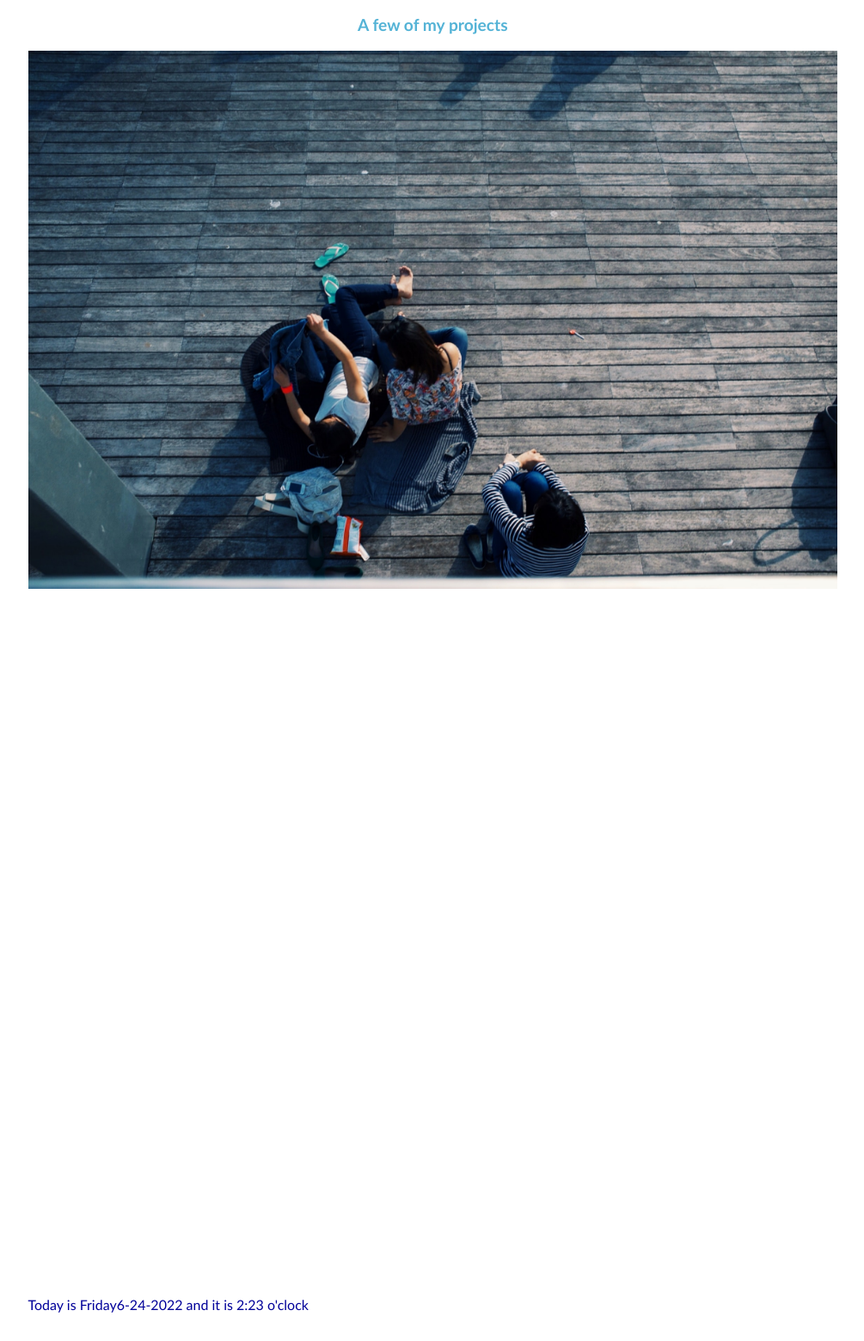
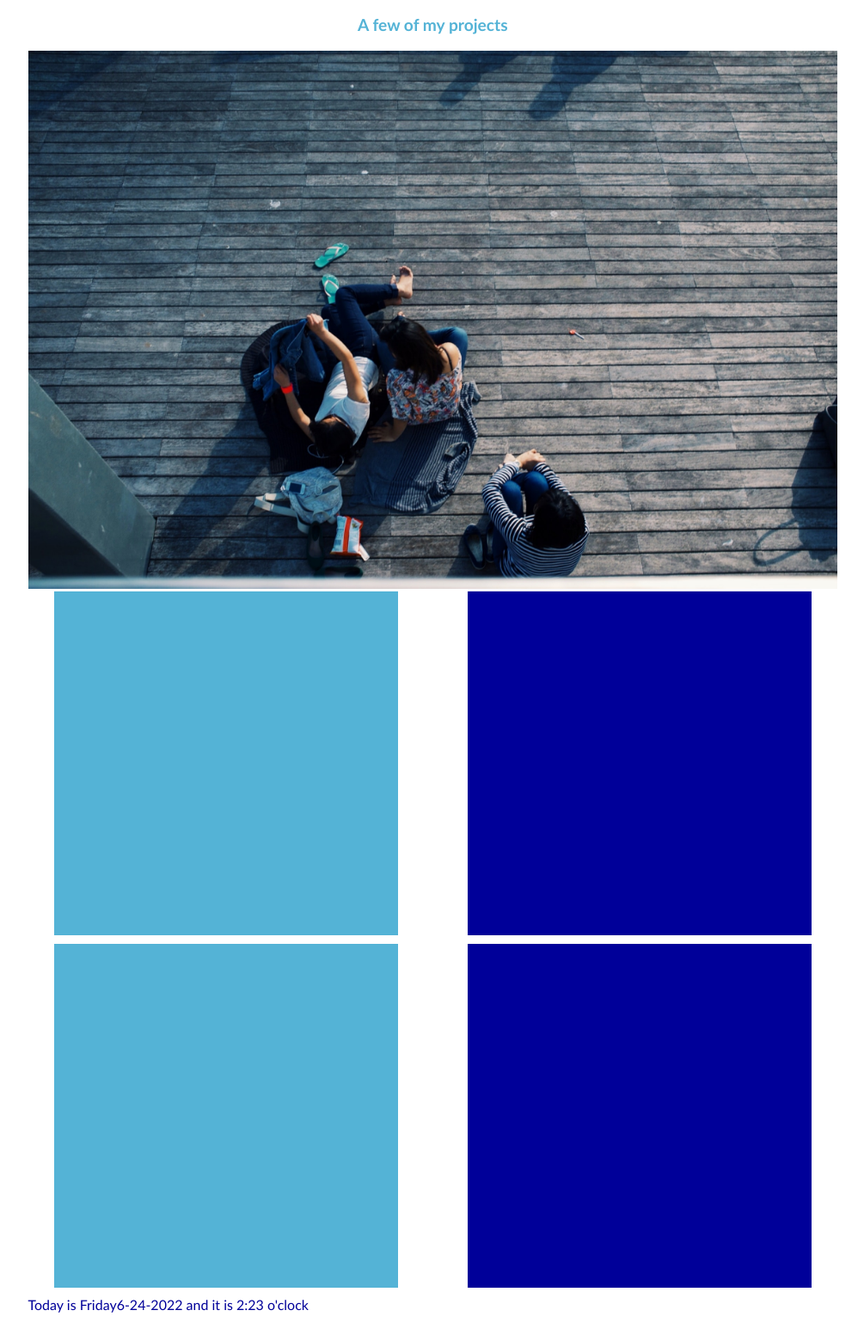
Before and after one commit to WendyKKelly/FAC-project-2, a plain HTML site: page index.html in a window 1280 px wide. Shown: the part 83-1643 px from the top of the page at 86% size, without its empty margins (17-1022 px from the left). Drawn offline with Linux system fonts and the light colour scheme.

Commit message:
learning a bit about flex - added width and height to each card

```diff
--- a/style.css
+++ b/style.css
@@ -48,15 +48,27 @@
         margin: auto;
     }
     .pro-1{
+        width: 400px;
+        height: 400px;
+        margin: auto;
 background-color: #54b3d6;
     }
     .pro-2 {
+        width: 400px;
+        height: 400px;
+        margin: auto;
         background-color:#009
     }
     .pro-3 {
+        width: 400px;
+        height: 400px;
+        margin: auto;
         background-color: #54b3d6;
     }
     .pro-4 {
+        width: 400px;
+        height: 400px;
+        margin: auto;
         background-color:#009
     }
     /*.item-c {
```
